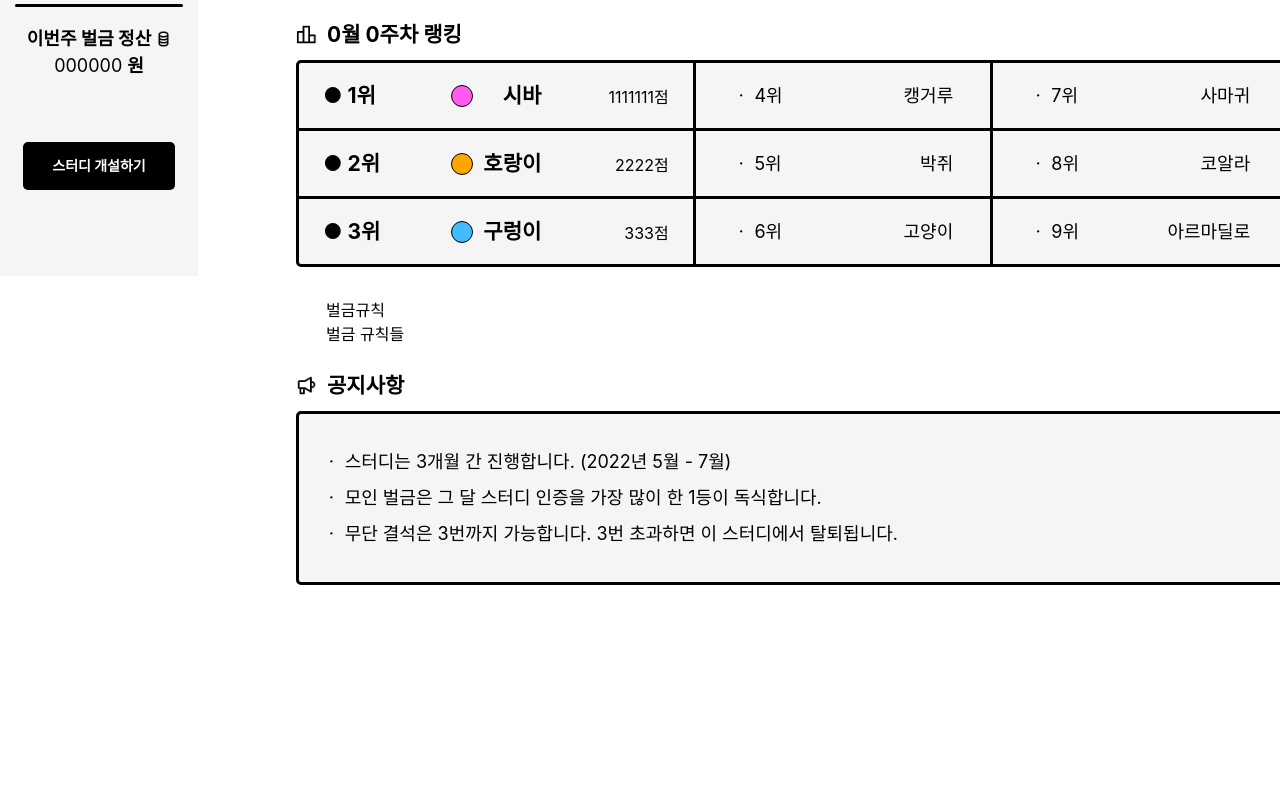
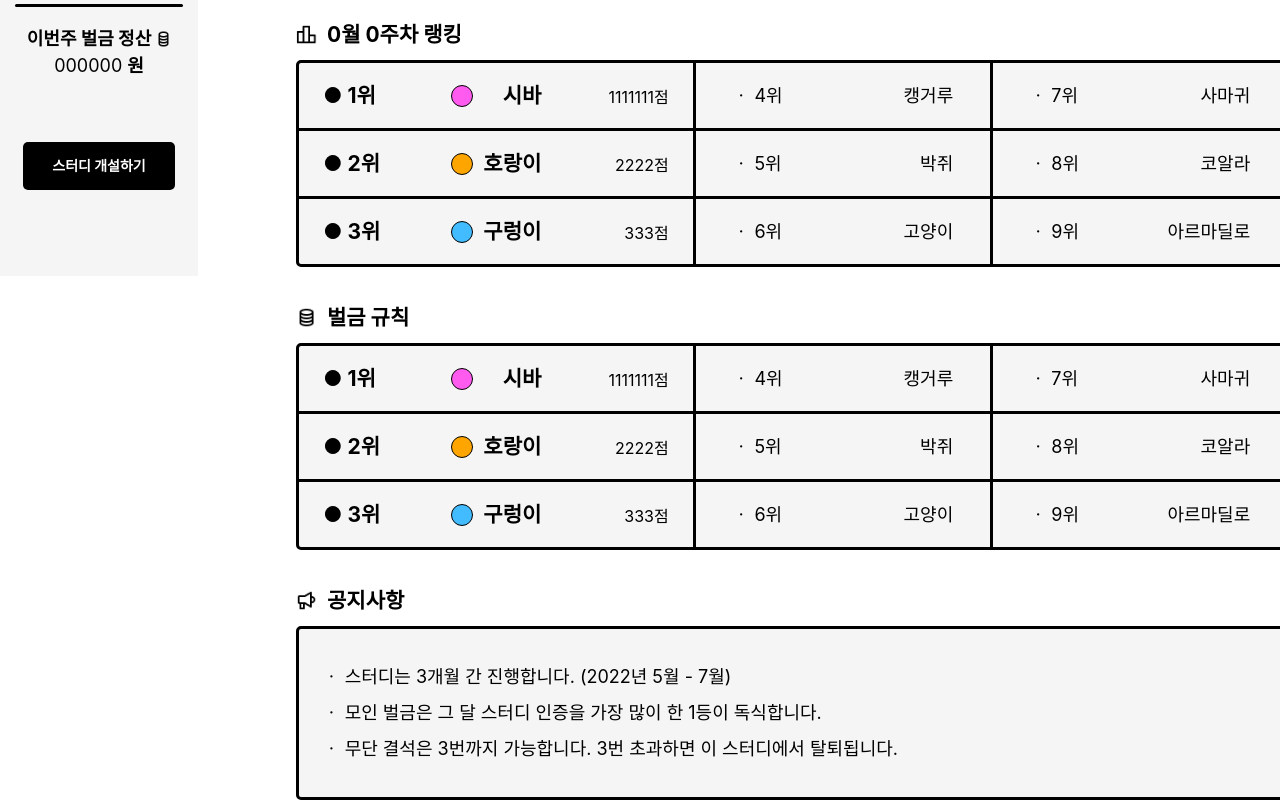
Before and after one commit to EFUB-steady/steady-front, a React (Create React App) app: page / in a window 1280 px wide. Shown: the part 524-1324 px from the top of the page. Before the commit the page ends 1109 px from the top, so only its background shows below. Built offline with nearby package versions, Linux system fonts and the light colour scheme; a web font is replaced by a local one.

Commit message:
💄 마진 간격 조절

```diff
--- a/src/ui/components/main/notice/Notice.js
+++ b/src/ui/components/main/notice/Notice.js
@@ -1,12 +1,17 @@
 import noticeicon from "../../../../assets/icon_megaphone.png";
 import NoticeList from "./NoticeList";
 import MainSubTitle from "../MainSubTitle";
+import styled from "styled-components";
 
 export default function Notice() {
   return (
-    <>
+    <Wrapper>
       <MainSubTitle iconSrc={noticeicon} title={"공지사항"} />
       <NoticeList />
-    </>
+    </Wrapper>
   );
 }
+
+const Wrapper = styled.div`
+  margin-bottom: 100px;
+`;
--- a/src/ui/components/main/ranking/Ranking.js
+++ b/src/ui/components/main/ranking/Ranking.js
@@ -1,12 +1,17 @@
 import RankingList from "./RankingList";
 import rankicon from "../../../../assets/icon_rank.png";
 import MainSubTitle from "../MainSubTitle";
+import styled from "styled-components";
 
 export default function Ranking() {
   return (
-    <>
+    <Wrapper>
       <MainSubTitle iconSrc={rankicon} title={"0월 0주차 랭킹"} />
       <RankingList />
-    </>
+    </Wrapper>
   );
 }
+
+const Wrapper = styled.div`
+  margin-bottom: 40px;
+`;
--- a/src/ui/components/main/rule/Rule.js
+++ b/src/ui/components/main/rule/Rule.js
@@ -1,10 +1,18 @@
+import MainSubTitle from "../MainSubTitle";
+import RankingList from "../ranking/RankingList";
 import RuleItem from "./RuleItem";
+import noticeIcon from "../../../../assets/icon_coin.png";
+import styled from "styled-components";
 
 export default function Rule() {
   return (
-    <div style={{ margin: 30 }}>
-      <div>벌금규칙</div>
-      <RuleItem />
-    </div>
+    <Wrapper>
+      <MainSubTitle iconSrc={noticeIcon} title={"벌금 규칙"} />
+      <RankingList />
+    </Wrapper>
   );
 }
+
+const Wrapper = styled.div`
+  margin-bottom: 40px;
+`;
```
